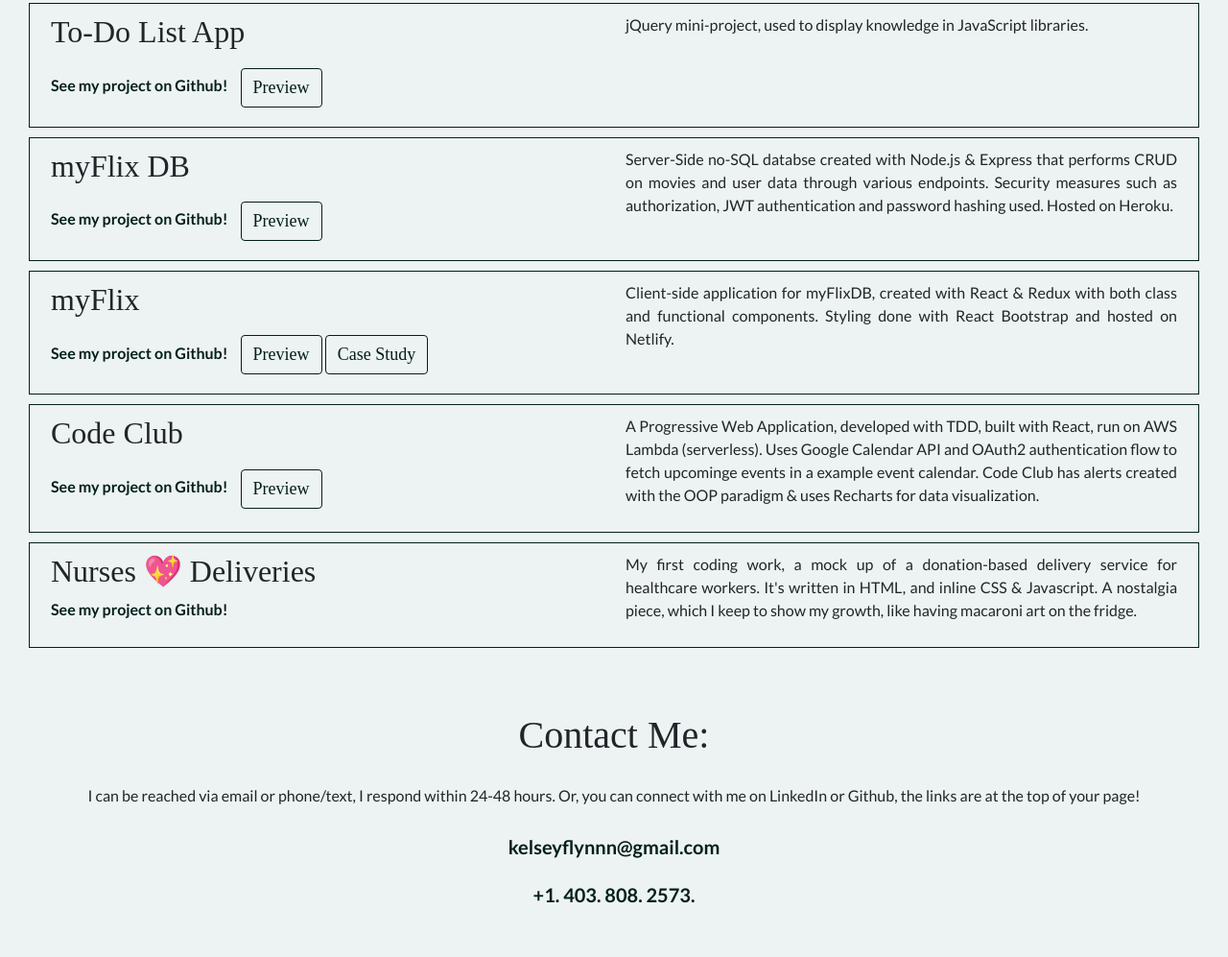
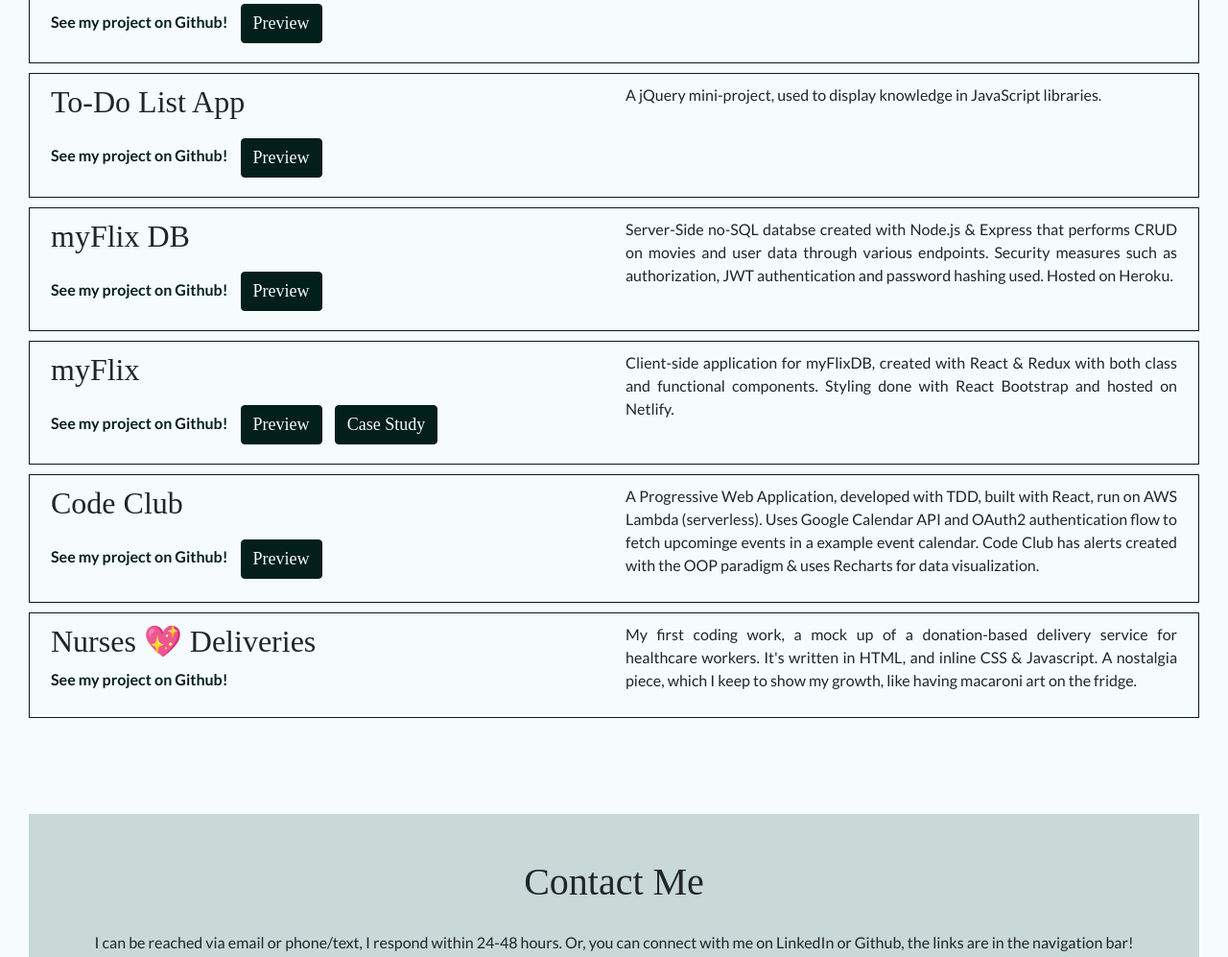
Before and after one commit to KSFlynn007/portfolio, a plain HTML site: page home.html in a window 1280 px wide. Shown: the part 1161-2158 px from the top of the page at 96% size. Drawn offline with nearby package versions, Linux system fonts and the light colour scheme; a web font is replaced by a local one.

Commit message:
checking styling for mobile

```diff
--- a/home.css
+++ b/home.css
@@ -1,13 +1,15 @@
 /* font-family: 'Playfair Display', serif; */
 /* font-family: 'Lato', sans-serif;*/
-/* white: #EDF2F2 */
+/* white: #F5FCFB */
 /* black: #021f1b */
+/* accent: #0A907F */
+/* light: #C8D9D7 */
 
 /* whole app */
 body {
   margin: 70px 30px 0px 30px;
   font-family: "Lato", sans-serif;
-  background-color: #edf2f2;
+  background-color: #f5fcfb;
 }
 
 #about,
@@ -27,8 +29,8 @@ body {
 
 .btn {
   margin: 10px 0px;
-  background: #edf2f2;
-  color: #021f1b;
+  background: #021f1b;
+  color: #f5fcfb;
   font-family: "Playfair", serif;
   font-size: 18px;
   transition: all 0.3s ease;
@@ -36,9 +38,9 @@ body {
 }
 
 .btn:hover {
-  background-color: #021f1b;
+  background-color: #0a907f;
   border: 1px solid #021f1b;
-  color: #edf2f2;
+  color: #f5fcfb;
 }
 
 a {
@@ -54,16 +56,18 @@ a {
 }
 
 .color-nav {
-  background-color: #edf2f2;
+  background-color: #f5fcfb;
 }
 
 /* about */
 #about {
+  background-color: #c8d9d7;
 }
 
 .profileImg {
   width: 30%;
   border-radius: 50%;
+  border: 5px solid #0a907f;
 }
 
 .intro {
@@ -82,7 +86,7 @@ a {
 
 /* projects */
 #projects {
-  margin: 20 0px;
+  margin: 100px 0px;
   text-align: justify;
 }
 
@@ -94,15 +98,21 @@ a {
   border: 1px solid #021f1b;
   padding: 10px;
   margin: 10px 0px;
+  justify-content: center;
 }
 
 .project-container:hover {
   transition: all 0.3s ease;
+  background-color: #c8d9d7;
 }
 
 #project-link {
   font-weight: 700;
   color: #021f1b;
+}
+
+#project-link:hover {
+  color: #0a907f;
 }
 
 .btn-modal {
@@ -118,9 +128,14 @@ a {
   height: 500px;
 }
 
+.caseStudy {
+  margin-left: 10px;
+}
+
 /* contact */
 #contact {
   text-align: center;
+  background-color: #c8d9d7;
 }
 
 .contact-me_phone,
@@ -132,7 +147,7 @@ a {
 
 .contact-me_phone:hover,
 .contact-me_email:hover {
-  color: #021f1b;
+  color: #0a907f;
 }
 
 .sources {
--- a/home.html
+++ b/home.html
@@ -74,8 +74,7 @@
                             and remotely in China. I've also done my tidbit of time in the corporate world, in HR & Compliance working with
                             provincial and municipal agencies. I spend a lot of my free time scavenging through thrift stores for hidden gems, which often draws
                             a raccoon comparison from friends! Thinking outside the norm, working within the system and organizing the chaos in the difference is
-                            something I've been doing for years, and web development
-                            taps right into that.</span>
+                            something I thrive on.</span>
                     </p>
 
                     <a href="assets/files/KelseyFlynn-resume.pdf" class="btn btn-light resume-btn" target="_blank" download>Download my
@@ -152,7 +151,7 @@
                 </div>
 
                 <div class="col-sm">
-                    <p>jQuery mini-project, used to display knowledge in JavaScript libraries.</p>
+                    <p>A jQuery mini-project, used to display knowledge in JavaScript libraries.</p>
                 </div>
             </div>
             <div class="row project-container">
@@ -276,9 +275,9 @@
 
     <!-- contact -->
     <div id="contact">
-                <h1 class="contact-title">Contact Me:</h1>
-                <p> I can be reached via email or phone/text, I respond within 24-48 hours. Or, you can connect with me on LinkedIn or Github, the links are at the top of
-                    your page!</p>
+                <h1 class="contact-title">Contact Me</h1>
+                <p> I can be reached via email or phone/text, I respond within 24-48 hours. Or, you can connect with me on LinkedIn or Github, the links are in the
+                    navigation bar!</p>
                 <a class="contact-me_email" href="mailto:kelseyflynn@gmail.com">kelseyflynnn@gmail.com</a>
                 <a class="contact-me_phone" href="tel:+1403-808-2573" aria-label="Call/text me at:">+1. 403. 808. 2573.</a>
         </div>
```
